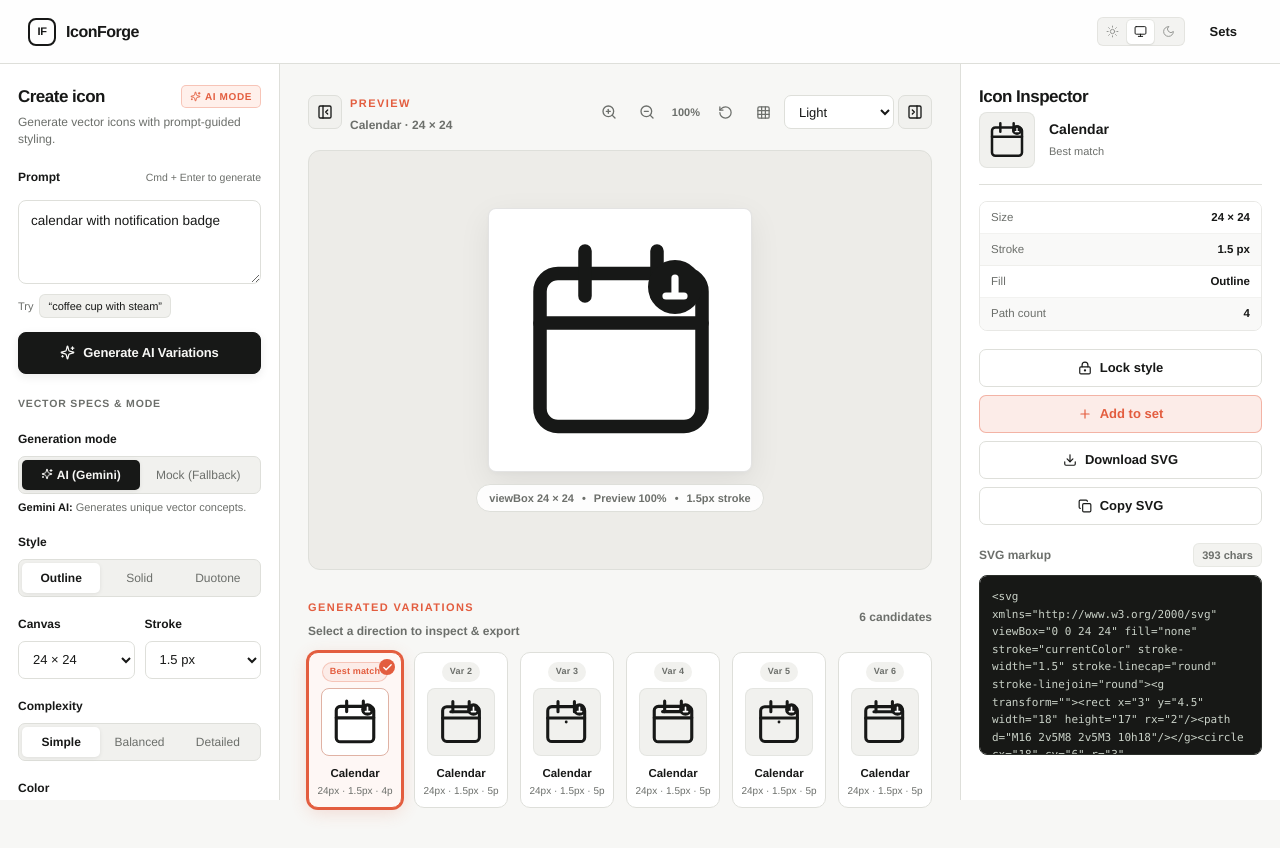
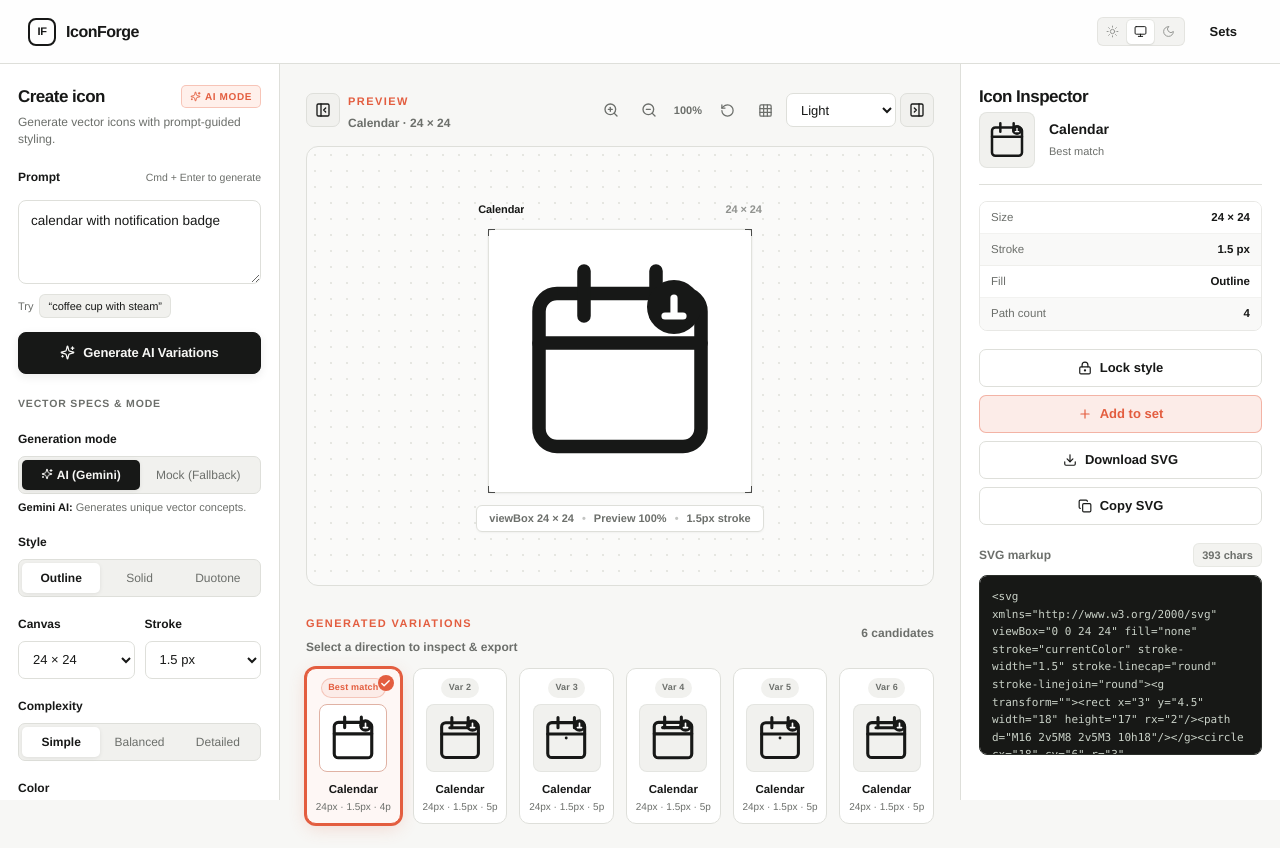
Before and after one commit to pushkarv07/IconForge, a Next.js app: page /app in a window 1280 px wide. Built offline with nearby package versions, Linux system fonts and the light colour scheme.

Commit message:
redesign preview area with neutral canvas and architectural framing

```diff
--- a/src/app/app/page.tsx
+++ b/src/app/app/page.tsx
@@ -694,6 +694,10 @@ export default function GeneratorPage() {
 
           <div className={`preview-box preview-${background}`}>
             <div className="artboard-container">
+              <div className="artboard-frame-label">
+                <span className="frame-name">{selected.name}</span>
+                <span className="frame-bounds">{selected.canvas} × {selected.canvas}</span>
+              </div>
               <div
                 className="artboard-stage"
                 style={{
@@ -701,6 +705,10 @@ export default function GeneratorPage() {
                   height: `${previewSize + 48}px`,
                 }}
               >
+                <div className="artboard-corner-tl" />
+                <div className="artboard-corner-tr" />
+                <div className="artboard-corner-bl" />
+                <div className="artboard-corner-br" />
                 {grid && <div className="artboard-grid-overlay" />}
                 {grid && (
                   <>
@@ -719,11 +727,11 @@ export default function GeneratorPage() {
               </div>
               <div className="artboard-meta">
                 <span>viewBox {selected.canvas} × {selected.canvas}</span>
-                <span>•</span>
+                <span className="artboard-meta-dot">•</span>
                 <span title="Display zoom scale only; exported SVG dimensions are unchanged">
                   Preview {Math.round(zoom * 100)}%
                 </span>
-                <span>•</span>
+                <span className="artboard-meta-dot">•</span>
                 <span>{selected.stroke}px stroke</span>
               </div>
             </div>
--- a/src/app/globals.css
+++ b/src/app/globals.css
@@ -85,28 +85,196 @@ button { cursor: pointer; }
 .generation-error small { display: block; margin-top: 4px; color: var(--muted); font-size: 10px; font-weight: 500; }
 .generation-actions { display: flex; gap: 5px; flex-shrink: 0; }
 .generation-actions .btn { height: 30px; padding: 0 8px; font-size: 11px; }
-.canvas { padding: 26px 28px; display: flex; flex-direction: column; min-width: 0; }
-.preview-toolbar { display: flex; align-items: center; justify-content: space-between; margin-bottom: 16px; gap: 12px; flex-wrap: wrap; }
-.zoom-indicator { font-size: 11px; font-weight: 700; color: var(--muted); padding: 0 4px; }
-.preview-box { min-height: 420px; flex: 1; display: grid; place-items: center; border: 1px solid var(--line); border-radius: 12px; overflow: hidden; position: relative; transition: background-color .2s ease; }
-.preview-box.preview-light { background-color: #edece8; }
-.preview-box.preview-dark { background-color: #121312; color: #fff; }
-.preview-box.preview-checker, .preview-box.preview-checkerboard { background-color: #f7f7f5; background-image: linear-gradient(45deg, #e4e4df 25%, transparent 25%), linear-gradient(-45deg, #e4e4df 25%, transparent 25%), linear-gradient(45deg, transparent 75%, #e4e4df 75%), linear-gradient(-45deg, transparent 75%, #e4e4df 75%); background-size: 20px 20px; background-position: 0 0, 0 10px, 10px -10px, -10px 0; }
-.artboard-container { display: flex; flex-direction: column; align-items: center; gap: 12px; position: relative; z-index: 1; }
-.artboard-stage { display: grid; place-items: center; border-radius: 8px; position: relative; transition: box-shadow .2s ease, border-color .2s ease; padding: 24px; }
-.preview-box.preview-light .artboard-stage { background: #ffffff; border: 1px solid rgba(0, 0, 0, .11); box-shadow: 0 10px 32px rgba(0, 0, 0, .07), 0 2px 6px rgba(0, 0, 0, .03); }
-.preview-box.preview-light .preview-icon { color: #171817; }
-.preview-box.preview-light .artboard-grid-overlay { background-image: linear-gradient(rgba(0, 0, 0, .07) 1px, transparent 1px), linear-gradient(90deg, rgba(0, 0, 0, .07) 1px, transparent 1px); }
-.preview-box.preview-dark .artboard-stage { background: #1c1e1c; border: 1px solid rgba(255, 255, 255, .11); box-shadow: 0 14px 40px rgba(0, 0, 0, .5); }
-.preview-box.preview-dark .preview-icon { color: #ffffff; }
-.preview-box.preview-dark .artboard-grid-overlay { background-image: linear-gradient(rgba(255, 255, 255, .08) 1px, transparent 1px), linear-gradient(90deg, rgba(255, 255, 255, .08) 1px, transparent 1px); }
-.preview-box.preview-checker .artboard-stage, .preview-box.preview-checkerboard .artboard-stage { background-color: #ffffff; border: 1px solid var(--line); box-shadow: 0 10px 30px rgba(0, 0, 0, .08); }
-.preview-box.preview-checker .preview-icon, .preview-box.preview-checkerboard .preview-icon { color: #171817; }
-.artboard-meta { display: inline-flex; align-items: center; gap: 8px; padding: 5px 12px; border-radius: 20px; background: color-mix(in srgb, var(--panel) 90%, transparent); border: 1px solid var(--line); font-size: 11px; font-weight: 650; color: var(--muted); backdrop-filter: blur(8px); }
-.artboard-grid-overlay { position: absolute; inset: 0; border-radius: 8px; pointer-events: none; background-size: 24px 24px; opacity: .7; }
-.artboard-crosshair-h { position: absolute; left: 0; right: 0; top: 50%; height: 1px; border-top: 1px dashed color-mix(in srgb, var(--accent) 45%, transparent); pointer-events: none; }
-.artboard-crosshair-v { position: absolute; top: 0; bottom: 0; left: 50%; width: 1px; border-left: 1px dashed color-mix(in srgb, var(--accent) 45%, transparent); pointer-events: none; }
-.preview-icon { transition: width .2s cubic-bezier(0.16, 1, 0.3, 1), height .2s cubic-bezier(0.16, 1, 0.3, 1); display: grid; place-items: center; position: relative; z-index: 2; }
+.canvas { padding: 24px 26px; display: flex; flex-direction: column; min-width: 0; }
+.preview-toolbar { display: flex; align-items: center; justify-content: space-between; margin-bottom: 14px; gap: 12px; flex-wrap: wrap; }
+.zoom-indicator { font-size: 11px; font-weight: 700; color: var(--muted); padding: 0 4px; font-variant-numeric: tabular-nums; }
+.preview-box {
+  min-height: 440px;
+  flex: 1;
+  display: grid;
+  place-items: center;
+  border: 1px solid var(--line);
+  border-radius: 12px;
+  overflow: hidden;
+  position: relative;
+  transition: background-color .2s ease, border-color .2s ease;
+  user-select: none;
+}
+.preview-box.preview-light {
+  background-color: color-mix(in srgb, var(--bg) 60%, var(--panel));
+  background-image: radial-gradient(color-mix(in srgb, var(--line) 75%, transparent) 1px, transparent 1px);
+  background-size: 16px 16px;
+  color: var(--text);
+}
+.preview-box.preview-dark {
+  background-color: #111211;
+  background-image: radial-gradient(rgba(255, 255, 255, 0.08) 1px, transparent 1px);
+  background-size: 16px 16px;
+  color: #f3f3ed;
+}
+.preview-box.preview-checker,
+.preview-box.preview-checkerboard {
+  background-color: #ffffff;
+  background-image:
+    linear-gradient(45deg, rgba(0, 0, 0, 0.04) 25%, transparent 25%),
+    linear-gradient(-45deg, rgba(0, 0, 0, 0.04) 25%, transparent 25%),
+    linear-gradient(45deg, transparent 75%, rgba(0, 0, 0, 0.04) 75%),
+    linear-gradient(-45deg, transparent 75%, rgba(0, 0, 0, 0.04) 75%);
+  background-size: 14px 14px;
+  background-position: 0 0, 0 7px, 7px -7px, -7px 0;
+  color: var(--text);
+}
+[data-theme="dark"] .preview-box.preview-checker,
+[data-theme="dark"] .preview-box.preview-checkerboard {
+  background-color: #141514;
+  background-image:
+    linear-gradient(45deg, rgba(255, 255, 255, 0.035) 25%, transparent 25%),
+    linear-gradient(-45deg, rgba(255, 255, 255, 0.035) 25%, transparent 25%),
+    linear-gradient(45deg, transparent 75%, rgba(255, 255, 255, 0.035) 75%),
+    linear-gradient(-45deg, transparent 75%, rgba(255, 255, 255, 0.035) 75%);
+  background-size: 14px 14px;
+  background-position: 0 0, 0 7px, 7px -7px, -7px 0;
+  color: #f3f3ed;
+}
+.artboard-container {
+  display: flex;
+  flex-direction: column;
+  align-items: center;
+  gap: 12px;
+  position: relative;
+  z-index: 1;
+}
+.artboard-frame-label {
+  display: flex;
+  align-items: center;
+  justify-content: space-between;
+  width: 100%;
+  padding: 0 2px;
+  font-size: 11px;
+  font-weight: 650;
+  color: var(--muted);
+  letter-spacing: -.01em;
+}
+.frame-name {
+  color: var(--text);
+  font-weight: 700;
+  white-space: nowrap;
+  overflow: hidden;
+  text-overflow: ellipsis;
+  max-width: 180px;
+}
+.frame-bounds {
+  font-variant-numeric: tabular-nums;
+  opacity: .75;
+}
+.artboard-stage {
+  display: grid;
+  place-items: center;
+  position: relative;
+  border-radius: 4px;
+  transition: border-color .18s ease, box-shadow .18s ease;
+}
+.preview-box.preview-light .artboard-stage {
+  background: var(--panel);
+  border: 1px solid color-mix(in srgb, var(--line) 90%, transparent);
+  box-shadow: 0 1px 3px rgba(0, 0, 0, 0.04), 0 0 0 1px rgba(0, 0, 0, 0.02);
+}
+.preview-box.preview-light .preview-icon {
+  color: #171817;
+}
+.preview-box.preview-dark .artboard-stage {
+  background: #181918;
+  border: 1px solid rgba(255, 255, 255, 0.12);
+  box-shadow: 0 1px 3px rgba(0, 0, 0, 0.4), 0 0 0 1px rgba(255, 255, 255, 0.04);
+}
+.preview-box.preview-dark .preview-icon {
+  color: #f3f3ed;
+}
+.preview-box.preview-checker .artboard-stage,
+.preview-box.preview-checkerboard .artboard-stage {
+  background: transparent;
+  border: 1px dashed color-mix(in srgb, var(--line) 90%, transparent);
+  box-shadow: none;
+}
+.preview-box.preview-checker .preview-icon,
+.preview-box.preview-checkerboard .preview-icon {
+  color: var(--text);
+}
+.artboard-corner-tl,
+.artboard-corner-tr,
+.artboard-corner-bl,
+.artboard-corner-br {
+  position: absolute;
+  width: 7px;
+  height: 7px;
+  pointer-events: none;
+  border-color: color-mix(in srgb, var(--accent) 70%, var(--line));
+  opacity: .75;
+}
+.artboard-corner-tl { top: -1px; left: -1px; border-top: 1.5px solid; border-left: 1.5px solid; }
+.artboard-corner-tr { top: -1px; right: -1px; border-top: 1.5px solid; border-right: 1.5px solid; }
+.artboard-corner-bl { bottom: -1px; left: -1px; border-bottom: 1.5px solid; border-left: 1.5px solid; }
+.artboard-corner-br { bottom: -1px; right: -1px; border-bottom: 1.5px solid; border-right: 1.5px solid; }
+.artboard-meta {
+  display: inline-flex;
+  align-items: center;
+  gap: 8px;
+  padding: 4px 12px;
+  border-radius: 6px;
+  background: var(--panel);
+  border: 1px solid var(--line);
+  font-size: 11px;
+  font-weight: 600;
+  color: var(--muted);
+  font-variant-numeric: tabular-nums;
+  box-shadow: 0 1px 2px rgba(0, 0, 0, .04);
+}
+.artboard-meta-dot {
+  opacity: .4;
+}
+.artboard-grid-overlay {
+  position: absolute;
+  inset: 0;
+  border-radius: 4px;
+  pointer-events: none;
+  background-size: calc(100% / 12) calc(100% / 12);
+  background-image:
+    linear-gradient(to right, color-mix(in srgb, var(--line) 65%, transparent) 1px, transparent 1px),
+    linear-gradient(to bottom, color-mix(in srgb, var(--line) 65%, transparent) 1px, transparent 1px);
+  opacity: .85;
+}
+.preview-box.preview-dark .artboard-grid-overlay {
+  background-image:
+    linear-gradient(to right, rgba(255, 255, 255, 0.07) 1px, transparent 1px),
+    linear-gradient(to bottom, rgba(255, 255, 255, 0.07) 1px, transparent 1px);
+}
+.artboard-crosshair-h {
+  position: absolute;
+  left: 0;
+  right: 0;
+  top: 50%;
+  height: 1px;
+  border-top: 1px dashed color-mix(in srgb, var(--accent) 55%, transparent);
+  pointer-events: none;
+  z-index: 1;
+}
+.artboard-crosshair-v {
+  position: absolute;
+  top: 0;
+  bottom: 0;
+  left: 50%;
+  width: 1px;
+  border-left: 1px dashed color-mix(in srgb, var(--accent) 55%, transparent);
+  pointer-events: none;
+  z-index: 1;
+}
+.preview-icon {
+  transition: width .2s cubic-bezier(0.16, 1, 0.3, 1), height .2s cubic-bezier(0.16, 1, 0.3, 1);
+  display: grid;
+  place-items: center;
+  position: relative;
+  z-index: 2;
+}
 .preview-icon svg { width: 100%; height: 100%; display: block; }
 .variations { margin-top: 24px; }
 .variation-grid { display: grid; grid-template-columns: repeat(6, minmax(85px, 1fr)); gap: 12px; margin-top: 12px; transition: opacity .2s ease; }
```
